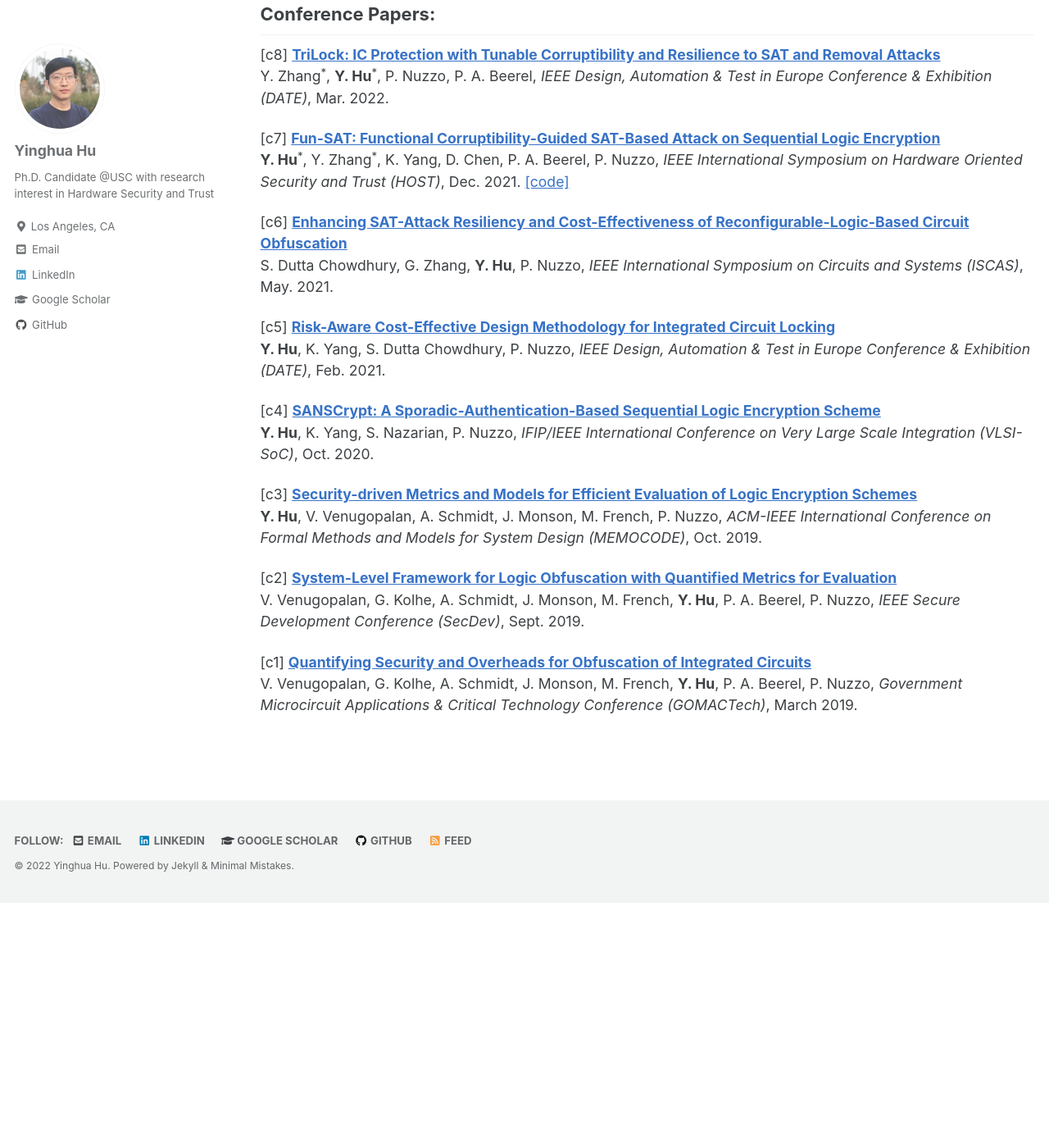
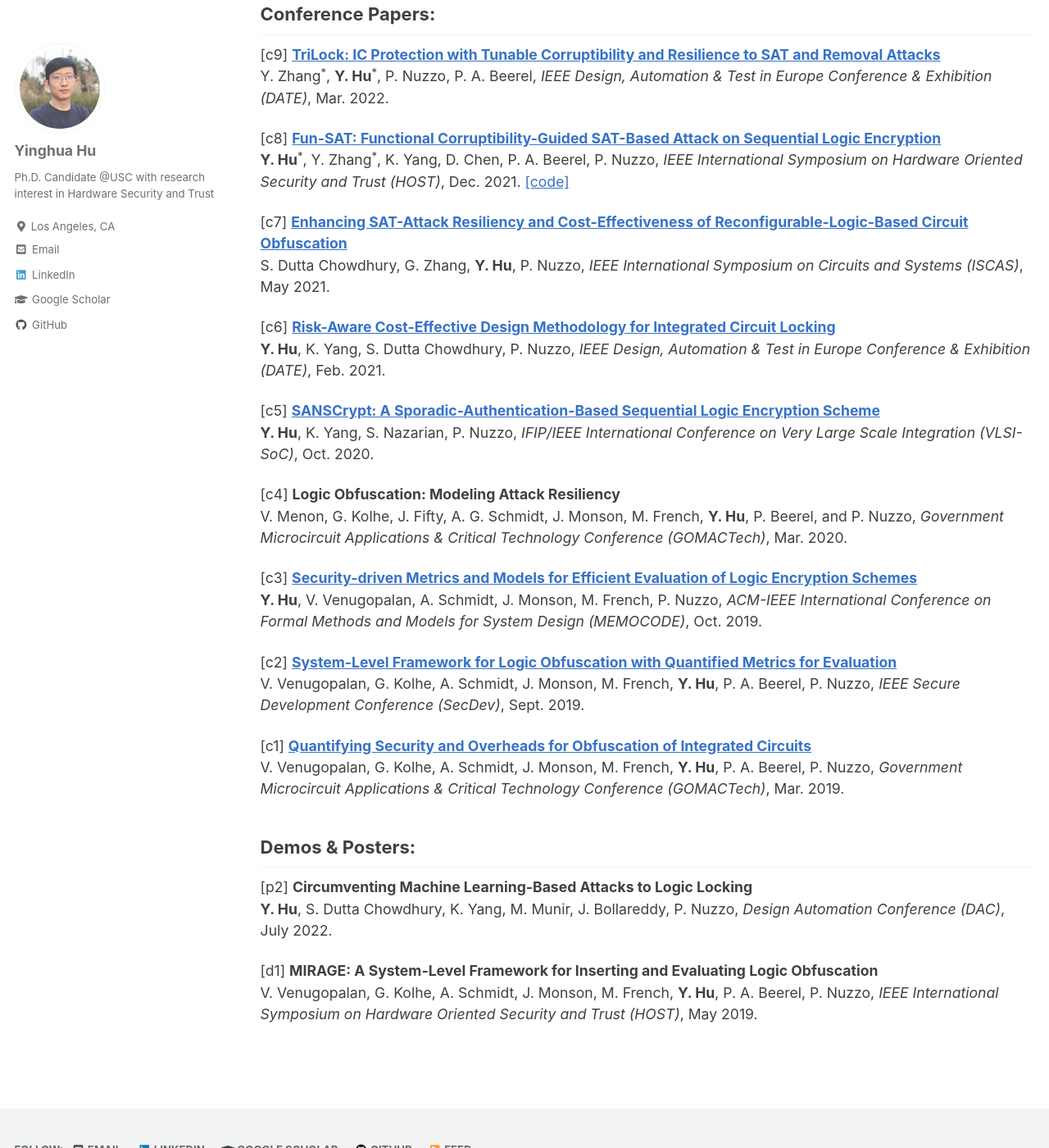
Before and after one commit to yinghuah/yinghuah.github.io, a Jekyll site: the page built from _pages/publication.md, in a window 1280 px wide and 1400 px high, scrolled down 316 px. Shown: the whole window at 82% size. Built offline with Jekyll 4.4.1, drawn with Linux system fonts in a browser that asks for light colours; cached includes are drawn as plain includes; our own code applies the rules of GitHub Pages for plain Markdown files; before the commit the page ends 1417 px from its top, so only the background shows below that.

Commit message:
Added demos and posters record

```diff
--- a/_pages/publication.md
+++ b/_pages/publication.md
@@ -13,21 +13,24 @@ title: null
 
 ## Conference Papers:
 
-[c8] [**TriLock: IC Protection with Tunable Corruptibility and Resilience to SAT and Removal Attacks**](https://arxiv.org/abs/2201.05943)\
+[c9] [**TriLock: IC Protection with Tunable Corruptibility and Resilience to SAT and Removal Attacks**](https://arxiv.org/abs/2201.05943)\
 Y. Zhang<sup>\*</sup>, **Y. Hu**<sup>\*</sup>, P. Nuzzo, P. A. Beerel, *IEEE Design, Automation & Test in Europe Conference & Exhibition (DATE)*, Mar. 2022.
 
-[c7] [**Fun-SAT: Functional Corruptibility-Guided SAT-Based Attack on Sequential Logic Encryption**](https://doi.org/10.1109/HOST49136.2021.9702267)\
+[c8] [**Fun-SAT: Functional Corruptibility-Guided SAT-Based Attack on Sequential Logic Encryption**](https://doi.org/10.1109/HOST49136.2021.9702267)\
 **Y. Hu**<sup>\*</sup>, Y. Zhang<sup>\*</sup>, K. Yang, D. Chen, P. A. Beerel, P. Nuzzo, *IEEE International Symposium on Hardware Oriented Security and Trust (HOST)*, Dec. 2021. [[code]](https://github.com/descyphy/Fun-SAT)
 
-[c6] [**Enhancing SAT-Attack Resiliency and Cost-Effectiveness of Reconfigurable-Logic-Based Circuit Obfuscation**](https://doi.org/10.1109/ISCAS51556.2021.9401458)\
-S. Dutta Chowdhury, G. Zhang, **Y. Hu**, P. Nuzzo, *IEEE International Symposium on Circuits and Systems (ISCAS)*, May. 2021.
+[c7] [**Enhancing SAT-Attack Resiliency and Cost-Effectiveness of Reconfigurable-Logic-Based Circuit Obfuscation**](https://doi.org/10.1109/ISCAS51556.2021.9401458)\
+S. Dutta Chowdhury, G. Zhang, **Y. Hu**, P. Nuzzo, *IEEE International Symposium on Circuits and Systems (ISCAS)*, May 2021.
 
-[c5] [**Risk-Aware Cost-Effective Design Methodology for Integrated Circuit Locking**](https://doi.org/10.23919/DATE51398.2021.9473956)
+[c6] [**Risk-Aware Cost-Effective Design Methodology for Integrated Circuit Locking**](https://doi.org/10.23919/DATE51398.2021.9473956)
 \
 **Y. Hu**, K. Yang, S. Dutta Chowdhury, P. Nuzzo, *IEEE Design, Automation & Test in Europe Conference & Exhibition (DATE)*, Feb. 2021.
 
-[c4] [**SANSCrypt: A Sporadic-Authentication-Based Sequential Logic Encryption Scheme**](https://doi.org/10.1109/VLSI-SOC46417.2020.9344079)\
+[c5] [**SANSCrypt: A Sporadic-Authentication-Based Sequential Logic Encryption Scheme**](https://doi.org/10.1109/VLSI-SOC46417.2020.9344079)\
 **Y. Hu**, K. Yang, S. Nazarian, P. Nuzzo, *IFIP/IEEE International Conference on Very Large Scale Integration (VLSI-SoC)*, Oct. 2020.
+
+[c4] **Logic Obfuscation: Modeling Attack Resiliency**\
+V. Menon, G. Kolhe, J. Fifty, A. G. Schmidt, J. Monson, M. French, **Y. Hu**, P. Beerel, and P. Nuzzo, *Government Microcircuit Applications & Critical Technology Conference (GOMACTech)*, Mar. 2020.
 
 [c3] [**Security-driven Metrics and Models for Efficient Evaluation of Logic Encryption Schemes**](https://doi.org/10.1145/3359986.3361207)\
 **Y. Hu**, V. Venugopalan, A. Schmidt, J. Monson, M. French, P. Nuzzo, *ACM-IEEE International Conference on Formal Methods and Models for System Design (MEMOCODE)*, Oct. 2019.
@@ -36,4 +39,13 @@ S. Dutta Chowdhury, G. Zhang, **Y. Hu**, P. Nuzzo, *IEEE International Symposium
 V. Venugopalan, G. Kolhe, A. Schmidt, J. Monson, M. French, **Y. Hu**, P. A. Beerel, P. Nuzzo, *IEEE Secure Development Conference (SecDev)*, Sept. 2019.
 
 [c1] [**Quantifying Security and Overheads for Obfuscation of Integrated Circuits**](https://apps.dtic.mil/sti/citations/AD1075410)\
-V. Venugopalan, G. Kolhe, A. Schmidt, J. Monson, M. French, **Y. Hu**, P. A. Beerel, P. Nuzzo, *Government Microcircuit Applications & Critical Technology Conference (GOMACTech)*, March 2019.
+V. Venugopalan, G. Kolhe, A. Schmidt, J. Monson, M. French, **Y. Hu**, P. A. Beerel, P. Nuzzo, *Government Microcircuit Applications & Critical Technology Conference (GOMACTech)*, Mar. 2019.
+
+
+## Demos & Posters:
+
+[p2] **Circumventing Machine Learning-Based Attacks to Logic Locking**\
+**Y. Hu**, S. Dutta Chowdhury, K. Yang, M. Munir, J. Bollareddy, P. Nuzzo, *Design Automation Conference (DAC)*, July 2022.
+
+[d1] **MIRAGE: A System-Level Framework for Inserting and Evaluating Logic Obfuscation**\
+V. Venugopalan, G. Kolhe, A. Schmidt, J. Monson, M. French, **Y. Hu**, P. A. Beerel, P. Nuzzo, *IEEE International Symposium on Hardware Oriented Security and Trust (HOST)*, May 2019.
```
